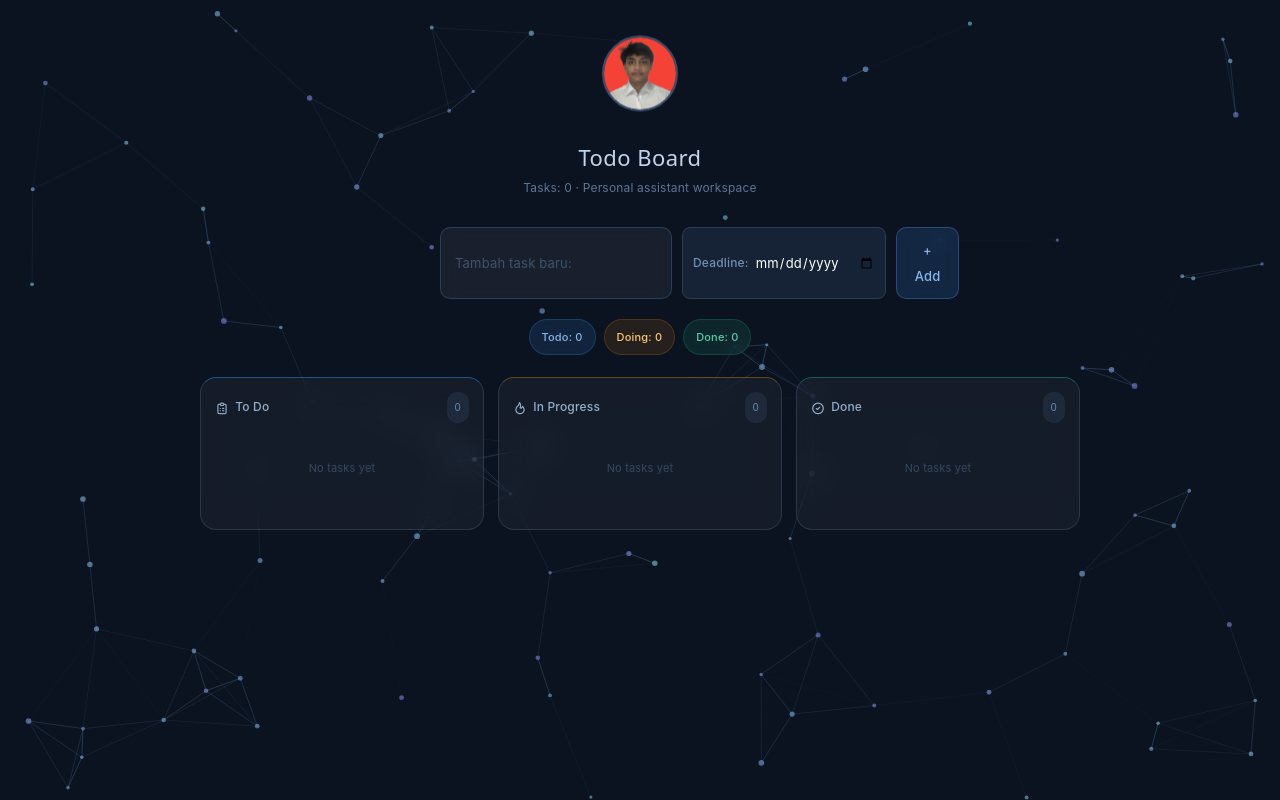
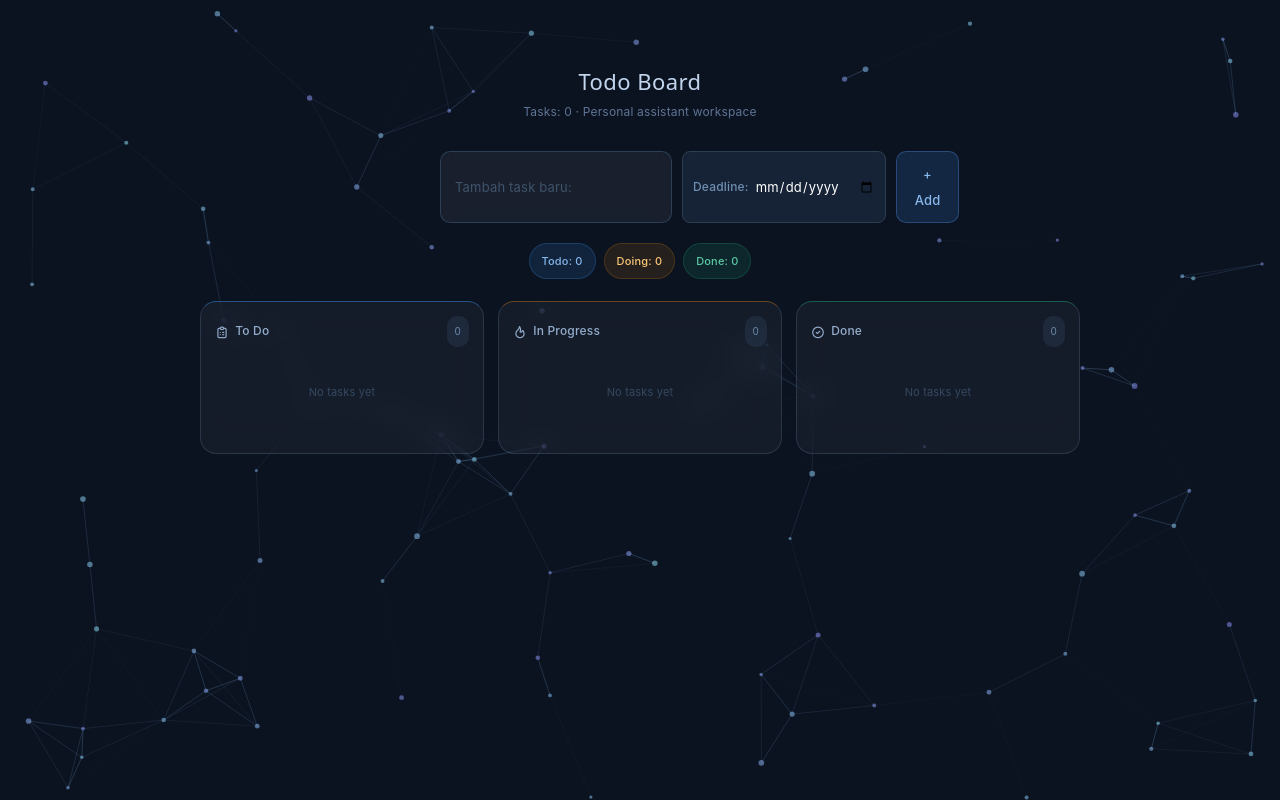
Before and after one commit to rafhaaal140-arch/todolist, a React (Vite) app: page / in a window 1280 px wide. Built offline with nearby package versions, Linux system fonts and the light colour scheme.

Commit message:
Update App.tsx

```diff
--- a/src/App.tsx
+++ b/src/App.tsx
@@ -284,8 +284,7 @@ function App() {
       <canvas ref={confettiRef} className="confetti-canvas" />
 
       <div className="content">
-        <div className="avatar-wrap">
-          <img src="public/background.png" alt="Foto Profil" className="avatar-img" />
+        <div className="header">
         </div>
 
         <h1 className="app-title">Todo Board</h1>
```
